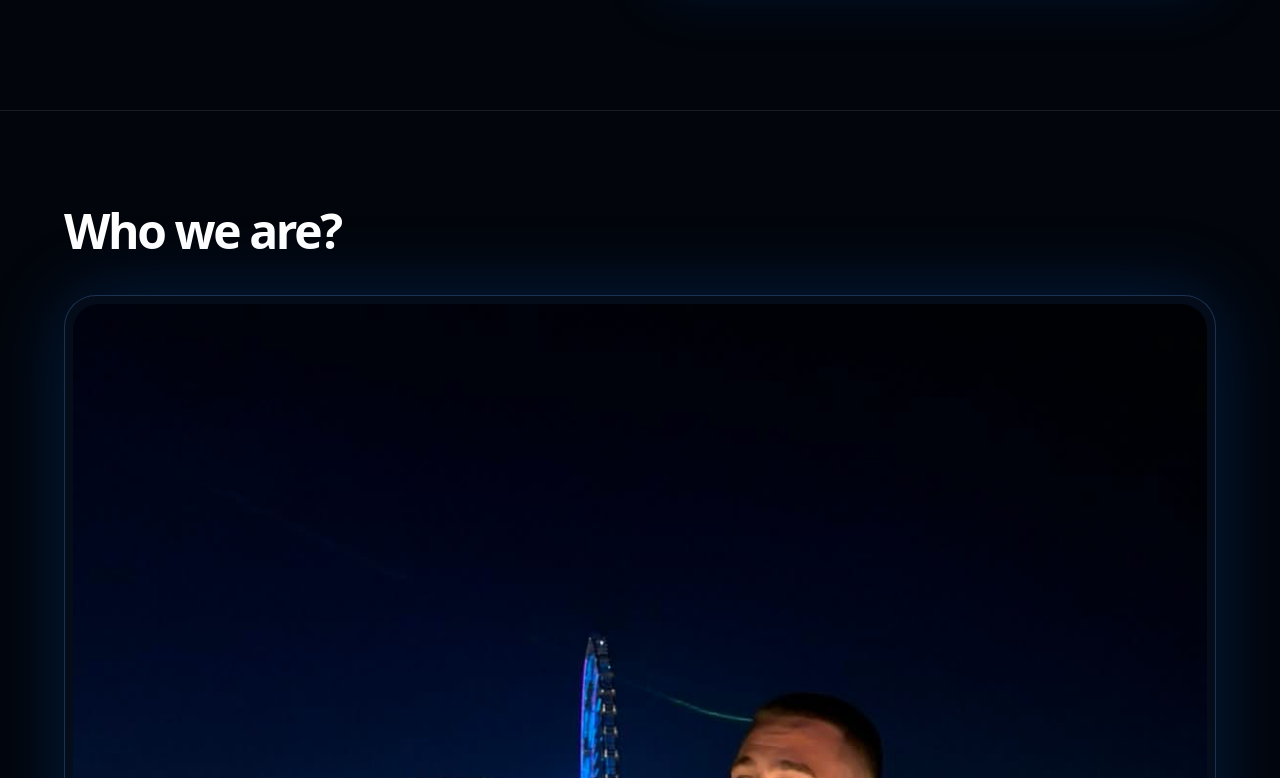
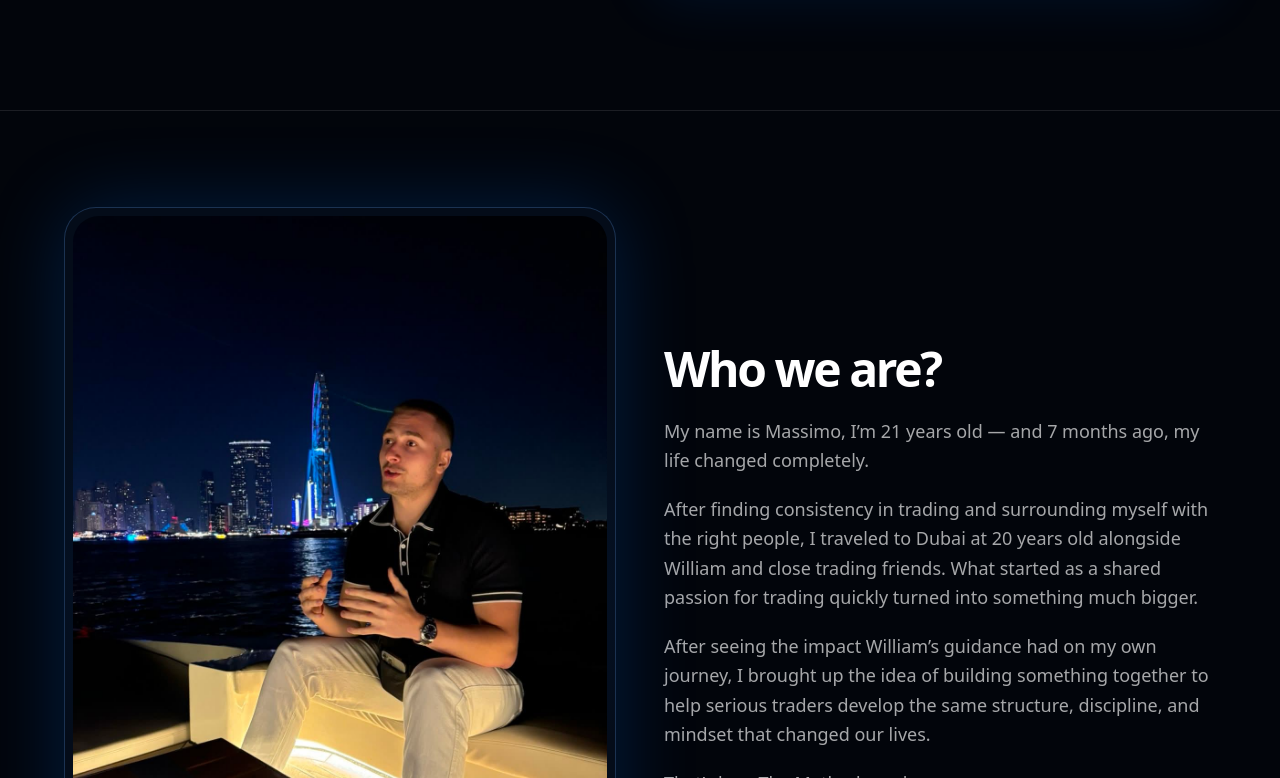
Before and after one commit to massimotrades/the-method-site, a React (Vite) app: page / in a window 1280 px wide. Shown: the part 2022-2800 px from the top of the page. Built offline with nearby package versions, Linux system fonts and the light colour scheme.

Commit message:
Update main.jsx

```diff
--- a/src/main.jsx
+++ b/src/main.jsx
@@ -355,12 +355,9 @@ function TheMethodEliteWebsite() {
       </section>
 
     <section id="who-we-are" className="border-t border-white/10 bg-[#02050b] px-6 py-24">
-  <div className="mx-auto max-w-6xl">
-    <h2 className="text-5xl font-black tracking-[-.05em]">
-      Who we are?
-    </h2>
+  <div className="mx-auto grid max-w-6xl items-center gap-12 md:grid-cols-2">
 
-    <div className="relative mt-10 overflow-hidden rounded-[32px] border border-blue-400/25 bg-blue-500/[.06] p-2 shadow-[0_0_80px_rgba(0,119,255,.22)]">
+    <div className="relative overflow-hidden rounded-[32px] border border-blue-400/25 bg-blue-500/[.06] p-2 shadow-[0_0_80px_rgba(0,119,255,.22)]">
       <div className="absolute inset-0 rounded-[32px] bg-[radial-gradient(circle_at_center,rgba(0,119,255,.22),transparent_70%)]" />
 
       <img
@@ -369,6 +366,11 @@ function TheMethodEliteWebsite() {
         className="relative z-10 h-full w-full rounded-[26px] object-cover"
       />
     </div>
+
+    <div>
+      <h2 className="text-5xl font-black tracking-[-.05em]">
+        Who we are?
+      </h2>
 
       <p className="mt-6 text-lg leading-relaxed text-white/65">
         My name is Massimo, I’m 21 years old — and 7 months ago, my life changed completely.
@@ -385,6 +387,8 @@ function TheMethodEliteWebsite() {
       <p className="mt-5 text-lg leading-relaxed text-white/65">
         That’s how The Method was born.
       </p>
+    </div>
+
   </div>
 </section>
 
```
Lines whose indentation alone changed are shown as unchanged.
